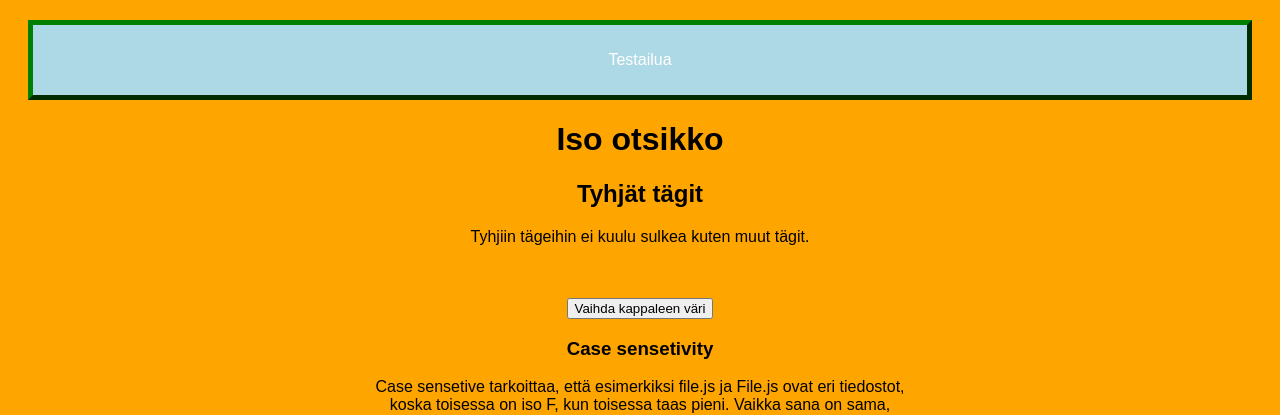
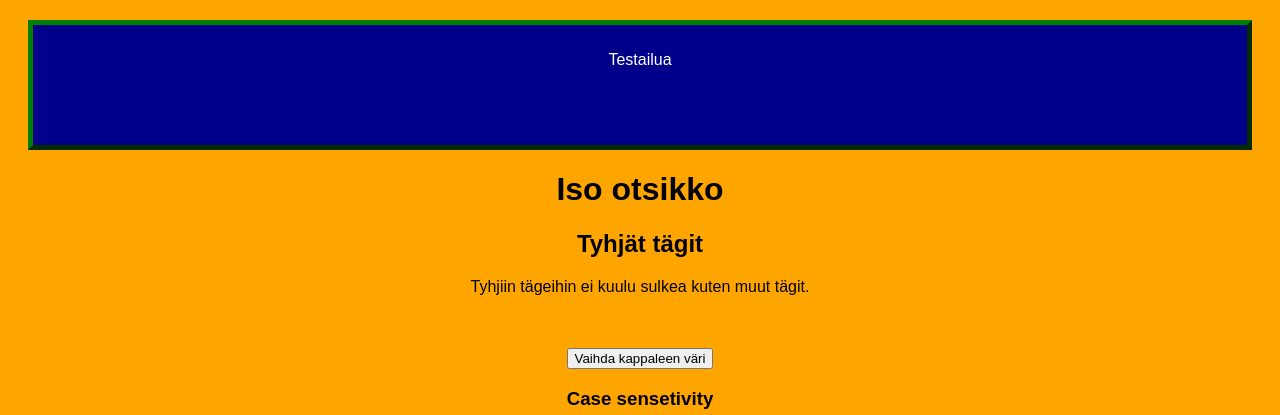
Before and after one commit to Inka302/Salpaus, a plain HTML site: page index.html in a window 1280 px wide. Shown: the top 415 px of the page. Drawn offline with Linux system fonts and the light colour scheme.

Commit message:
Update muotoilu.css

```diff
--- a/muotoilu.css
+++ b/muotoilu.css
@@ -11,8 +11,8 @@ a:hover {
 
 .dDiv {
     border: 5px outset green;
-    background-color: lightblue;
-    overflow: hidden;
+    background-color: darkblue;
+    height: 100px;
     color: white;
     text-align: center;
     padding: 10px;
```
